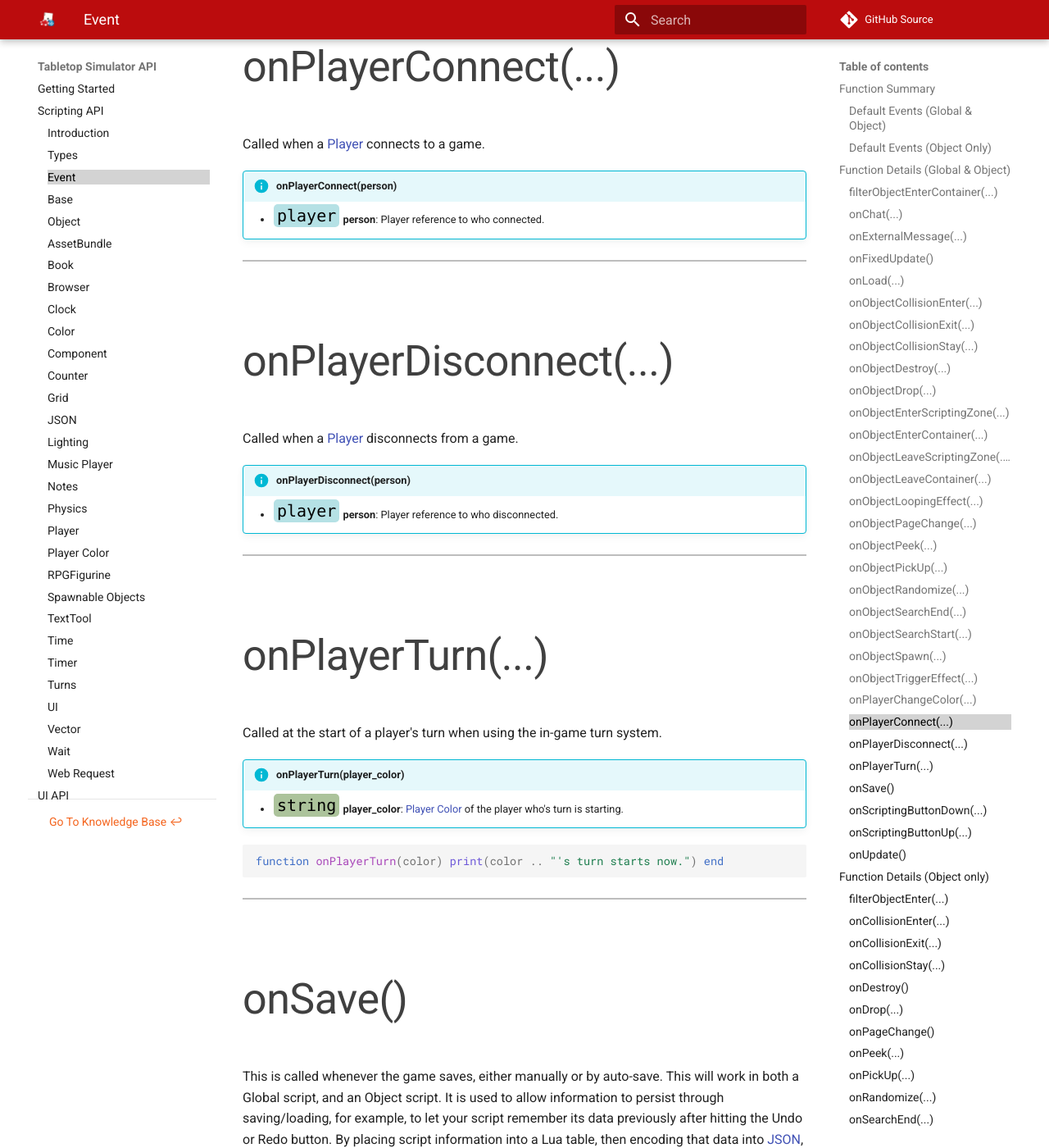
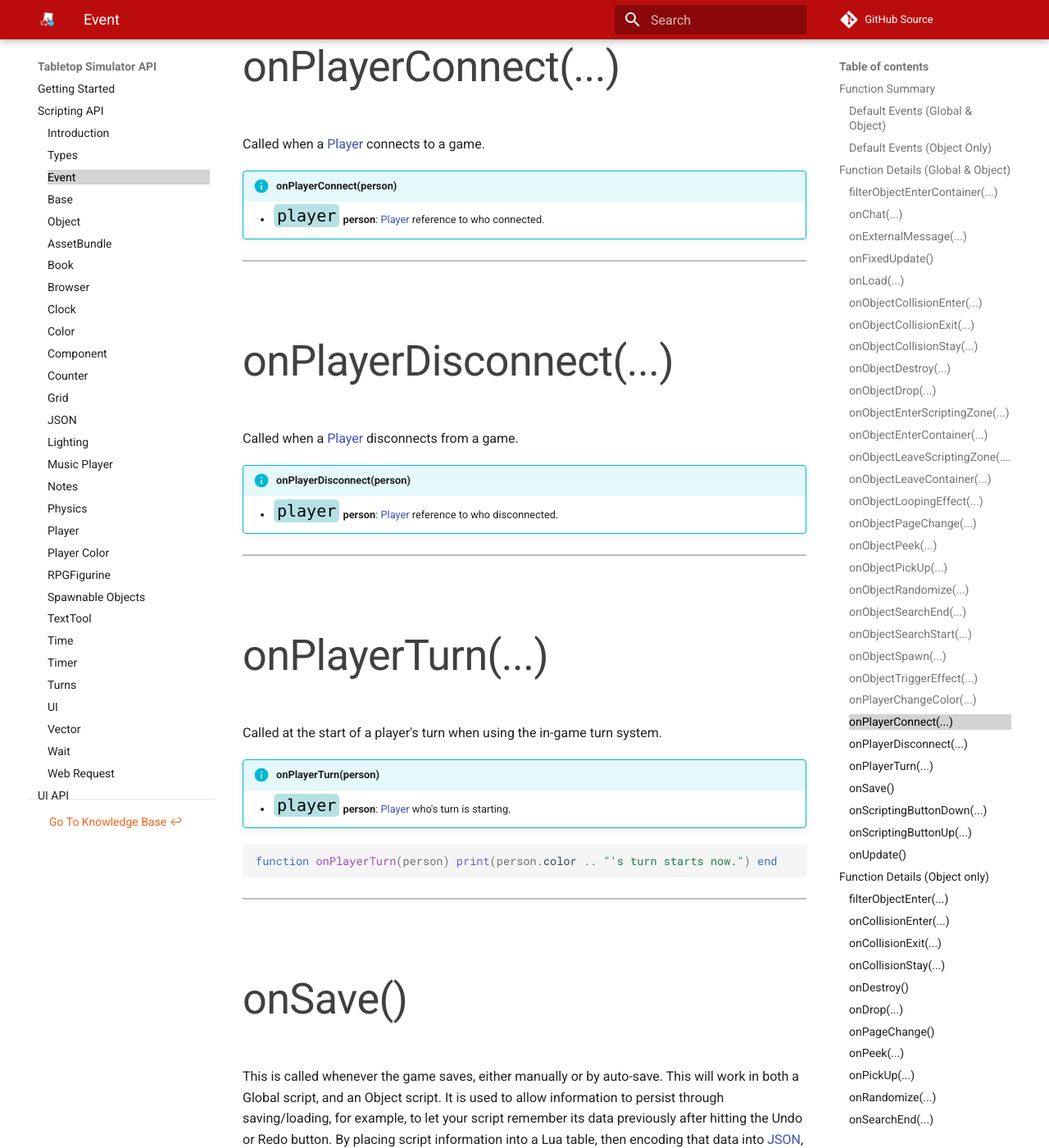
Before and after one commit to Berserk-Games/Tabletop-Simulator-API, an MkDocs documentation site: the page built from docs/event.md, in a window 1280 px wide and 1400 px high, scrolled down 15557 px. Shown: the whole window at 82% size. Built offline with MkDocs 1.6.1 and Material for MkDocs 9.7.7, drawn with Linux system fonts in a browser that asks for light colours; comment, search, counter and statistics services are not loaded.

Commit message:
Update event.md

````diff
--- a/docs/event.md
+++ b/docs/event.md
@@ -35,7 +35,7 @@
 onPlayerChangeColor([<span class="tag str"></span>](types.md)&nbsp;player_color) | Called when a player changes color or selects it for the first time. It also returns `"Grey"` if they disconnect. | [<span class="i"></span>](#onplayerchangecolor)
 onPlayerConnect([<span class="tag pla"></span>](types.md)&nbsp;person) | Called when a [Player](player.md) connects to a game. | [<span class="i"></span>](#onplayerconnect)
 onPlayerDisconnect([<span class="tag pla"></span>](types.md)&nbsp;person) | Called when a [Player](player.md) disconnects from a game. | [<span class="i"></span>](#onplayerdisconnect)
-onPlayerTurn([<span class="tag str"></span>](types.md)&nbsp;player_color) | Called at the start of a player's turn when using the in-game turn system. | [<span class="i"></span>](#onplayerturn)
+onPlayerTurn([<span class="tag pla"></span>](types.md)&nbsp;person) | Called at the start of a player's turn when using the in-game turn system. | [<span class="i"></span>](#onplayerturn)
 onSave() | Called whenever your game is saved. | [<span class="i"></span>](#onsave)
 onScriptingButtonDown([<span class="tag int"></span>](types.md)&nbsp;index, [<span class="tag str"></span>](types.md)&nbsp;player_color) | Called when a scripting button (numpad by default) is pressed. The index range that is returned is 1-10. | [<span class="i"></span>](#onscriptingbuttondown)
 onScriptingButtonUp([<span class="tag int"></span>](types.md)&nbsp;index, [<span class="tag str"></span>](types.md)&nbsp;player_color) | Called when a scripting button (numpad by default) is released. The index range that is returned is 1-10. | [<span class="i"></span>](#onscriptingbuttonup)
@@ -541,7 +541,7 @@
 Called when a [Player](player.md) connects to a game.
 
 !!!info "onPlayerConnect(person)"
-	* [<span class="tag pla"></span>](types.md)&nbsp;**person**: Player reference to who connected.
+	* [<span class="tag pla"></span>](types.md)&nbsp;**person**: [Player](player.md) reference to who connected.
 
 ---
 
@@ -551,7 +551,7 @@
 Called when a [Player](player.md) disconnects from a game.
 
 !!!info "onPlayerDisconnect(person)"
-	* [<span class="tag pla"></span>](types.md)&nbsp;**person**: Player reference to who disconnected.
+	* [<span class="tag pla"></span>](types.md)&nbsp;**person**: [Player](player.md) reference to who disconnected.
 
 ---
 
@@ -559,12 +559,12 @@
 ###onPlayerTurn(...)
 Called at the start of a player's turn when using the in-game turn system.
 
-!!!info "onPlayerTurn(player_color)"
-	* [<span class="tag str"></span>](types.md)&nbsp;**player_color**: [Player Color](player-color.md) of the player who's turn is starting.
+!!!info "onPlayerTurn(person)"
+	* [<span class="tag pla"></span>](types.md)&nbsp;**person**: [Player](player.md) who's turn is starting.
 
 ``` Lua
-function onPlayerTurn(color)
-	print(color .. "'s turn starts now.")
+function onPlayerTurn(person)
+	print(person.color .. "'s turn starts now.")
 end
 ```
 
````
